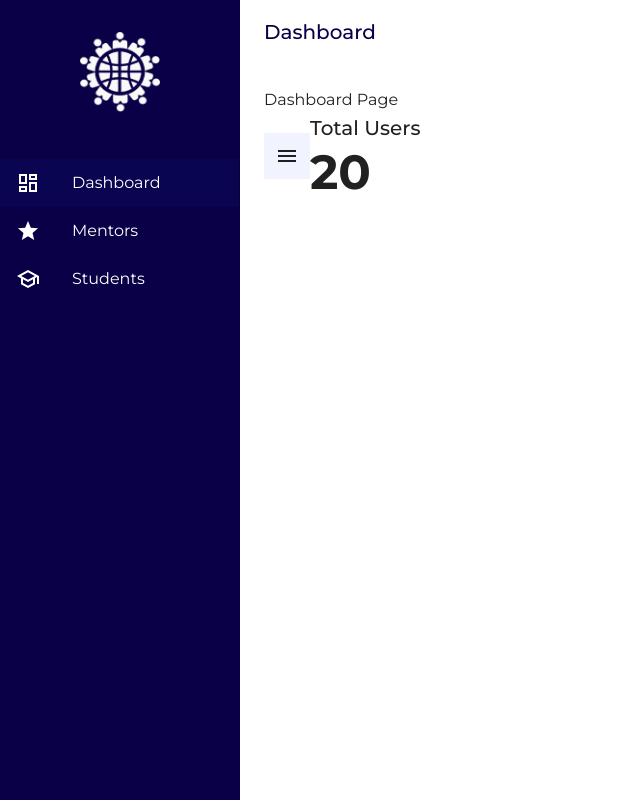
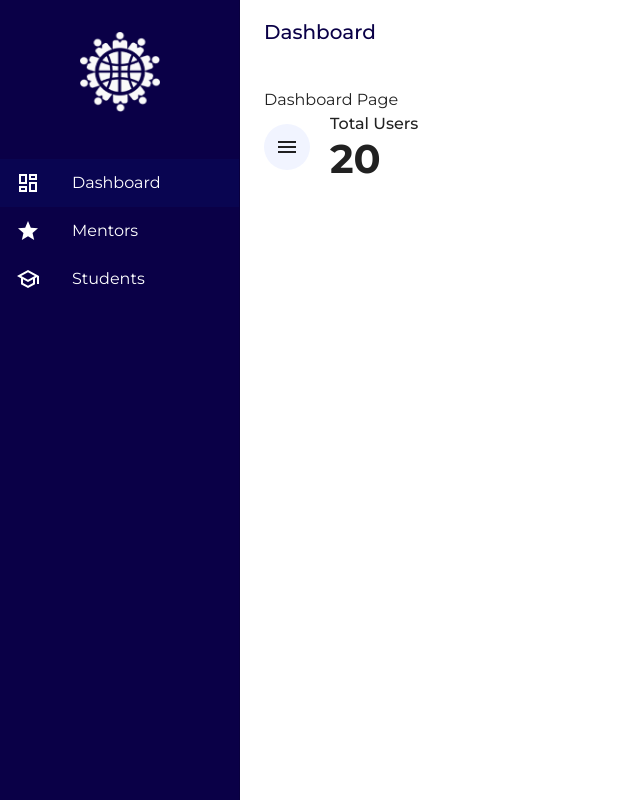
Before and after one commit to MentorsWithoutBorders/mwb-partners-admin, a Next.js app: page /app in a window 1280 px wide. Shown: the whole page, without its empty margins (0-640 px from the left). Built offline with nearby package versions, Linux system fonts and the light colour scheme.

Commit message:
add final styles to DashboardItem Component

```diff
--- a/src/components/DashboardItem.tsx
+++ b/src/components/DashboardItem.tsx
@@ -15,7 +15,8 @@ const DashboardItem = ({ title, icon, value }: DashboardItemProps) => {
     <Box
       sx={{
         display: 'flex',
-        alignItems: 'center'
+        alignItems: 'center',
+        gap: '20px'
       }}
     >
       <Box
@@ -25,15 +26,16 @@ const DashboardItem = ({ title, icon, value }: DashboardItemProps) => {
           display: 'flex',
           alignItems: 'center',
           justifyContent: 'center',
-          backgroundColor: theme.palette.zircon
+          backgroundColor: theme.palette.zircon,
+          borderRadius: '100%'
         }}
       >
         {icon}
       </Box>
       <Box>
         <Typography
-          variant="h6"
           sx={{
+            fontSize: '16px',
             fontWeight: '500',
             color: theme.palette.mineShaft
           }}
@@ -43,6 +45,7 @@ const DashboardItem = ({ title, icon, value }: DashboardItemProps) => {
         <Typography
           variant="h3"
           sx={{
+            fontSize: '40px',
             fontWeight: '700',
             color: theme.palette.mineShaft
           }}
```
